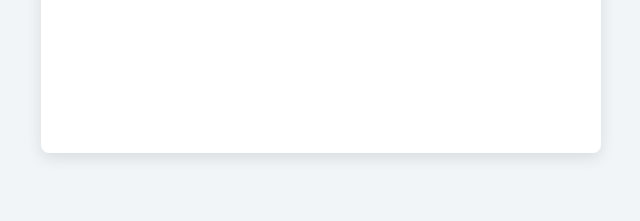
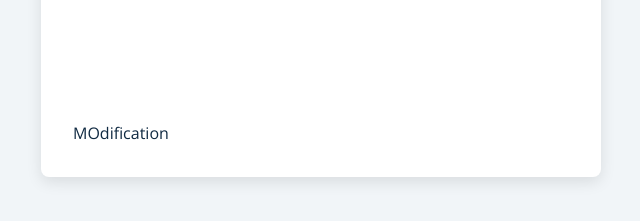
Before and after one commit to par-booze/to-do-list, a plain HTML site: page index.html in a window 1280 px wide. Shown: the part 281-502 px from the top of the page, without its empty margins (319-959 px from the left). Drawn offline with nearby package versions, Linux system fonts and the light colour scheme.

Commit message:
parvesh, add test div

```diff
--- a/index.html
+++ b/index.html
@@ -42,6 +42,7 @@
           </div>
           <button class="clear-btn">clear items</button>
         </div>
+        <div class="Test"> MOdification</div>
       </section>
     <!-- javascript -->
     <script src="app.js"></script>
```
